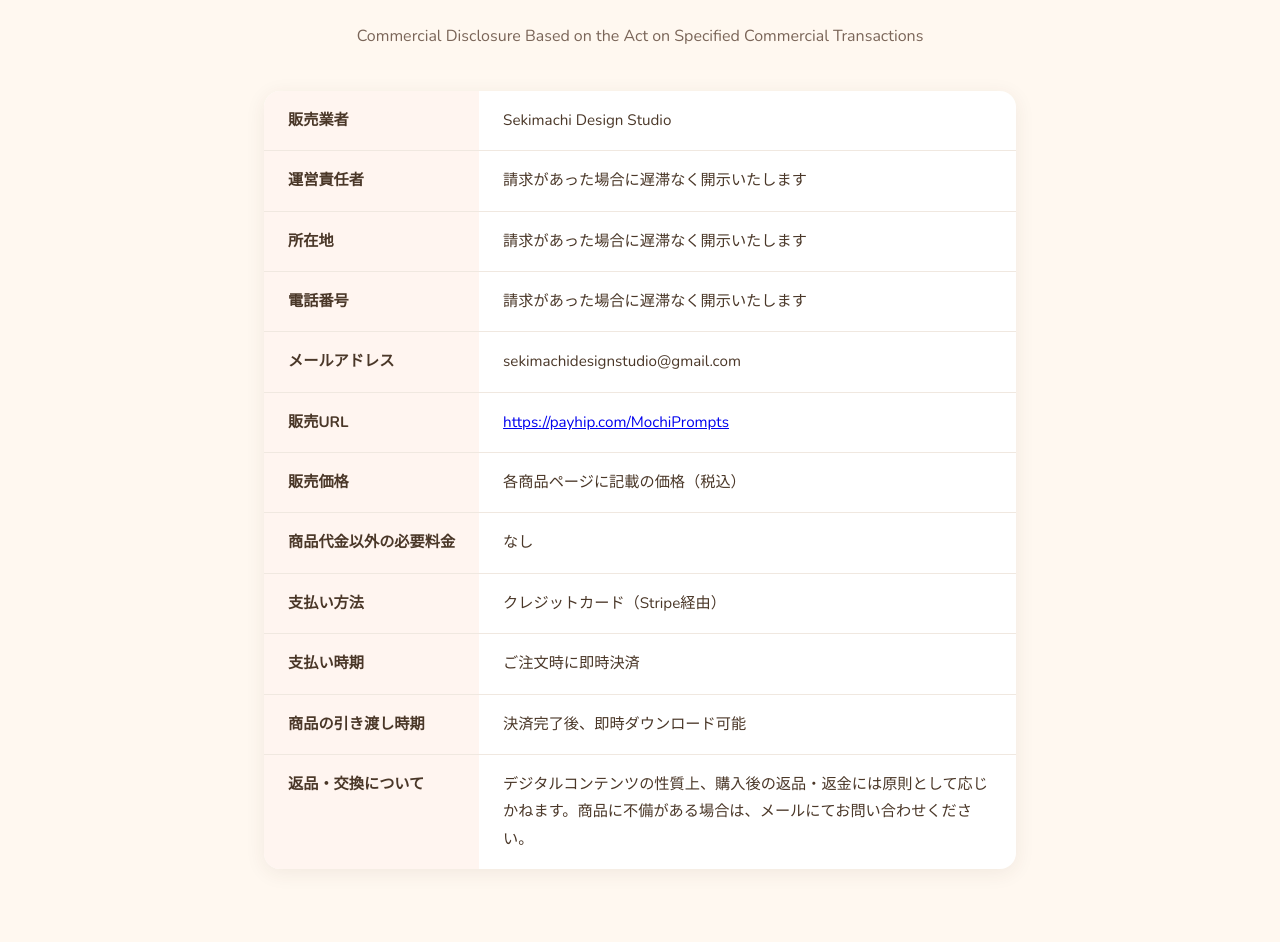
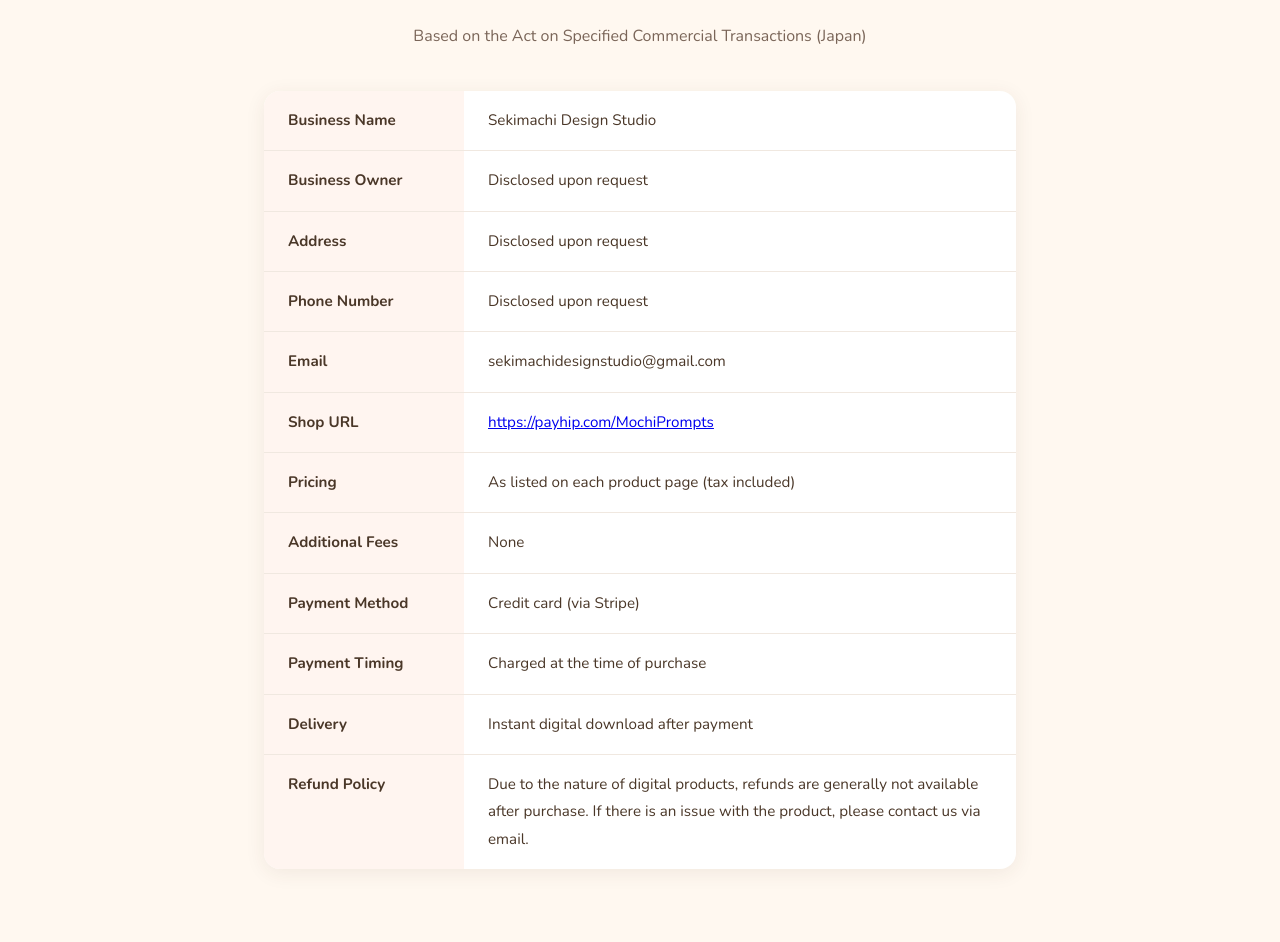
Before and after one commit to sekimachi-design/mochi-prompts-lp, a plain HTML site: page sct.html in a window 1280 px wide. Shown: the part 183-1125 px from the top of the page. Drawn offline with nearby package versions, Linux system fonts and the light colour scheme.

Commit message:
SCTページを全て英語に変更

```diff
--- a/sct.html
+++ b/sct.html
@@ -1,9 +1,9 @@
 <!DOCTYPE html>
-<html lang="ja">
+<html lang="en">
 <head>
   <meta charset="UTF-8">
   <meta name="viewport" content="width=device-width, initial-scale=1.0">
-  <title>特定商取引法に基づく表記 | Mochi Prompts</title>
+  <title>Commercial Disclosure | Mochi Prompts</title>
   <link rel="preconnect" href="https://fonts.googleapis.com">
   <link rel="preconnect" href="https://fonts.gstatic.com" crossorigin>
   <link href="https://fonts.googleapis.com/css2?family=Nunito:wght@400;600;700;800&display=swap" rel="stylesheet">
@@ -82,57 +82,57 @@
 
 <main>
   <div class="container">
-    <h1>特定商取引法に基づく表記</h1>
-    <h2>Commercial Disclosure Based on the Act on Specified Commercial Transactions</h2>
+    <h1>Commercial Disclosure</h1>
+    <h2>Based on the Act on Specified Commercial Transactions (Japan)</h2>
 
     <table>
       <tr>
-        <th>販売業者</th>
+        <th>Business Name</th>
         <td>Sekimachi Design Studio</td>
       </tr>
       <tr>
-        <th>運営責任者</th>
-        <td>請求があった場合に遅滞なく開示いたします</td>
+        <th>Business Owner</th>
+        <td>Disclosed upon request</td>
       </tr>
       <tr>
-        <th>所在地</th>
-        <td>請求があった場合に遅滞なく開示いたします</td>
+        <th>Address</th>
+        <td>Disclosed upon request</td>
       </tr>
       <tr>
-        <th>電話番号</th>
-        <td>請求があった場合に遅滞なく開示いたします</td>
+        <th>Phone Number</th>
+        <td>Disclosed upon request</td>
       </tr>
       <tr>
-        <th>メールアドレス</th>
+        <th>Email</th>
         <td>sekimachidesignstudio@gmail.com</td>
       </tr>
       <tr>
-        <th>販売URL</th>
+        <th>Shop URL</th>
         <td><a href="https://payhip.com/MochiPrompts">https://payhip.com/MochiPrompts</a></td>
       </tr>
       <tr>
-        <th>販売価格</th>
-        <td>各商品ページに記載の価格（税込）</td>
+        <th>Pricing</th>
+        <td>As listed on each product page (tax included)</td>
       </tr>
       <tr>
-        <th>商品代金以外の必要料金</th>
-        <td>なし</td>
+        <th>Additional Fees</th>
+        <td>None</td>
       </tr>
       <tr>
-        <th>支払い方法</th>
-        <td>クレジットカード（Stripe経由）</td>
+        <th>Payment Method</th>
+        <td>Credit card (via Stripe)</td>
       </tr>
       <tr>
-        <th>支払い時期</th>
-        <td>ご注文時に即時決済</td>
+        <th>Payment Timing</th>
+        <td>Charged at the time of purchase</td>
       </tr>
       <tr>
-        <th>商品の引き渡し時期</th>
-        <td>決済完了後、即時ダウンロード可能</td>
+        <th>Delivery</th>
+        <td>Instant digital download after payment</td>
       </tr>
       <tr>
-        <th>返品・交換について</th>
-        <td>デジタルコンテンツの性質上、購入後の返品・返金には原則として応じかねます。商品に不備がある場合は、メールにてお問い合わせください。</td>
+        <th>Refund Policy</th>
+        <td>Due to the nature of digital products, refunds are generally not available after purchase. If there is an issue with the product, please contact us via email.</td>
       </tr>
     </table>
   </div>
```
Also changed, not shown: index.html (+1 -1 lines).
